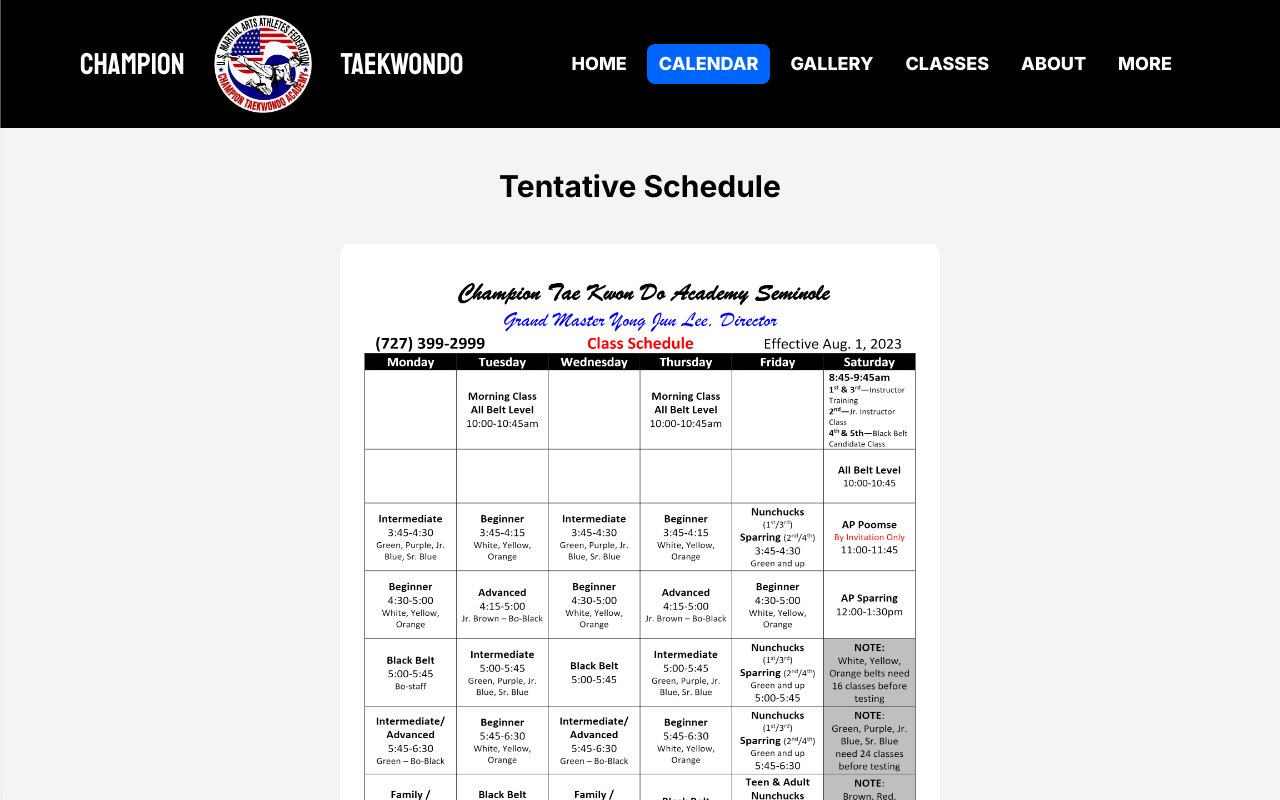
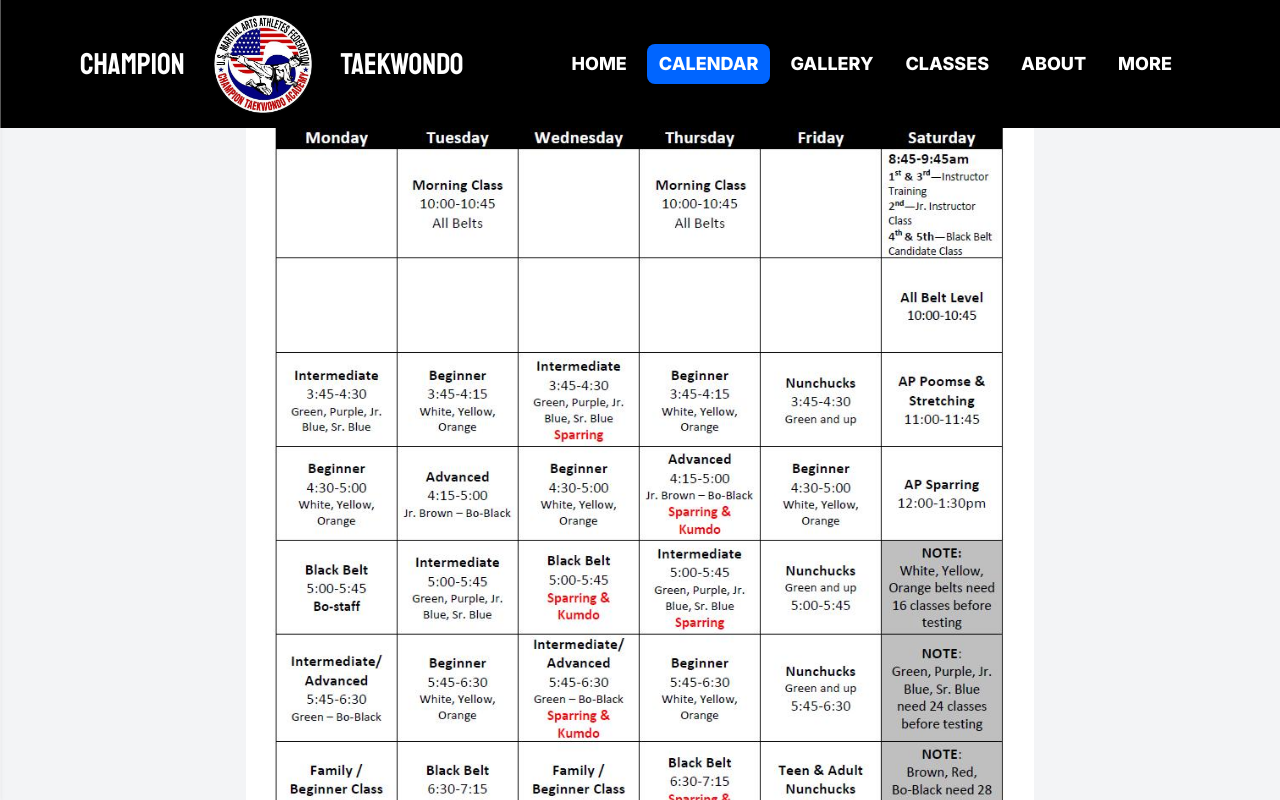
Before and after one commit to TTRAN70/Champion-Taekwondo-Frontend, a Next.js app: page /calendar in a window 1280 px wide. Shown: the top 800 px of the page. Built offline with nearby package versions, Linux system fonts and the light colour scheme.

Commit message:
calendar update

```diff
--- a/src/app/calendar/page.tsx
+++ b/src/app/calendar/page.tsx
@@ -2,18 +2,15 @@
 
 export default function Calendar() {
   return (
-    <main className="min-h-screen px-10 bg-[#F3F4F6]">
-      <div className="font-bold mx-auto text-3xl py-10 flex justify-center">
-        Tentative Schedule
-      </div>
-      <div className="aspect-[3/4] xl:w-[50%] xl:h-[50%] relative mx-auto rounded-lg">
+    <main className="h-[50rem] px-10 bg-[#F3F4F6] relative">
+      <div className="max-w-[100%] max-h-[100vh] mx-auto rounded-lg">
         <Image
-          src="/calendar.png"
+          src="/calendar.jpg"
           fill
           alt="Calendar"
           style={{
             borderRadius: "10px",
-            paddingBottom: "60px",
+            objectFit: "contain",
           }}
         />
       </div>
--- a/src/app/hero.tsx
+++ b/src/app/hero.tsx
@@ -27,7 +27,7 @@
           confidence.
         </div>
         <div
-          className={`${inter.className} transition duration-200 ease-in text-lg sm:text-xl font-bold bg-[#4583E1] hover:bg-[#2364C8] w-[210px] self-center rounded-full mt-5 z-40`}
+          className={`${inter.className} transition duration-200 ease-in text-lg sm:text-lg font-bold bg-[#4583E1] hover:bg-[#2364C8] w-[210px] self-center rounded-full mt-5 z-40`}
         >
           <Link href="/join">
             <div className="flex items-center justify-center px-3 py-3 sm:px-5 sm:py-4">
```
Also changed, not shown: public/calendar.jpg (added), public/calendar.png (deleted).
